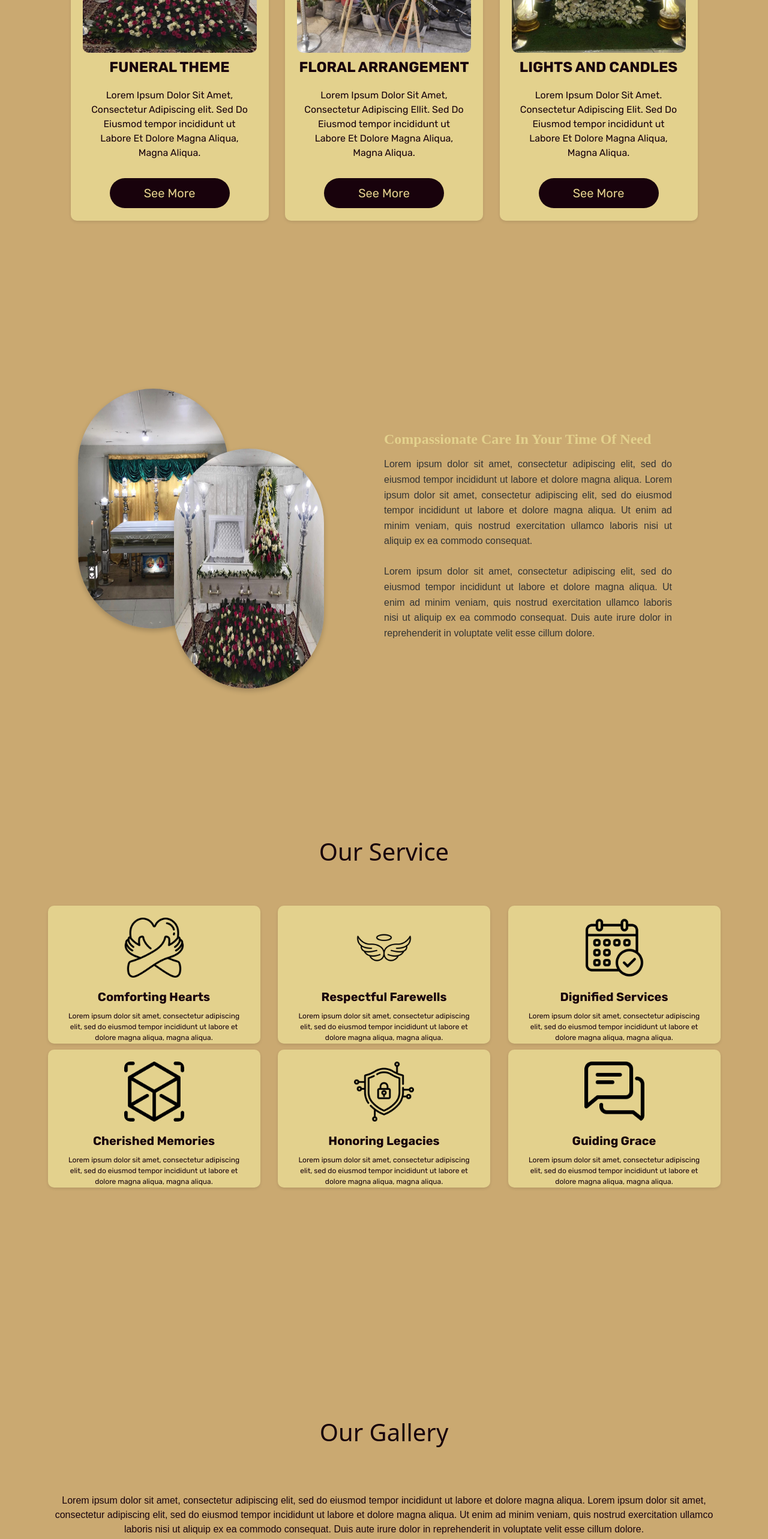
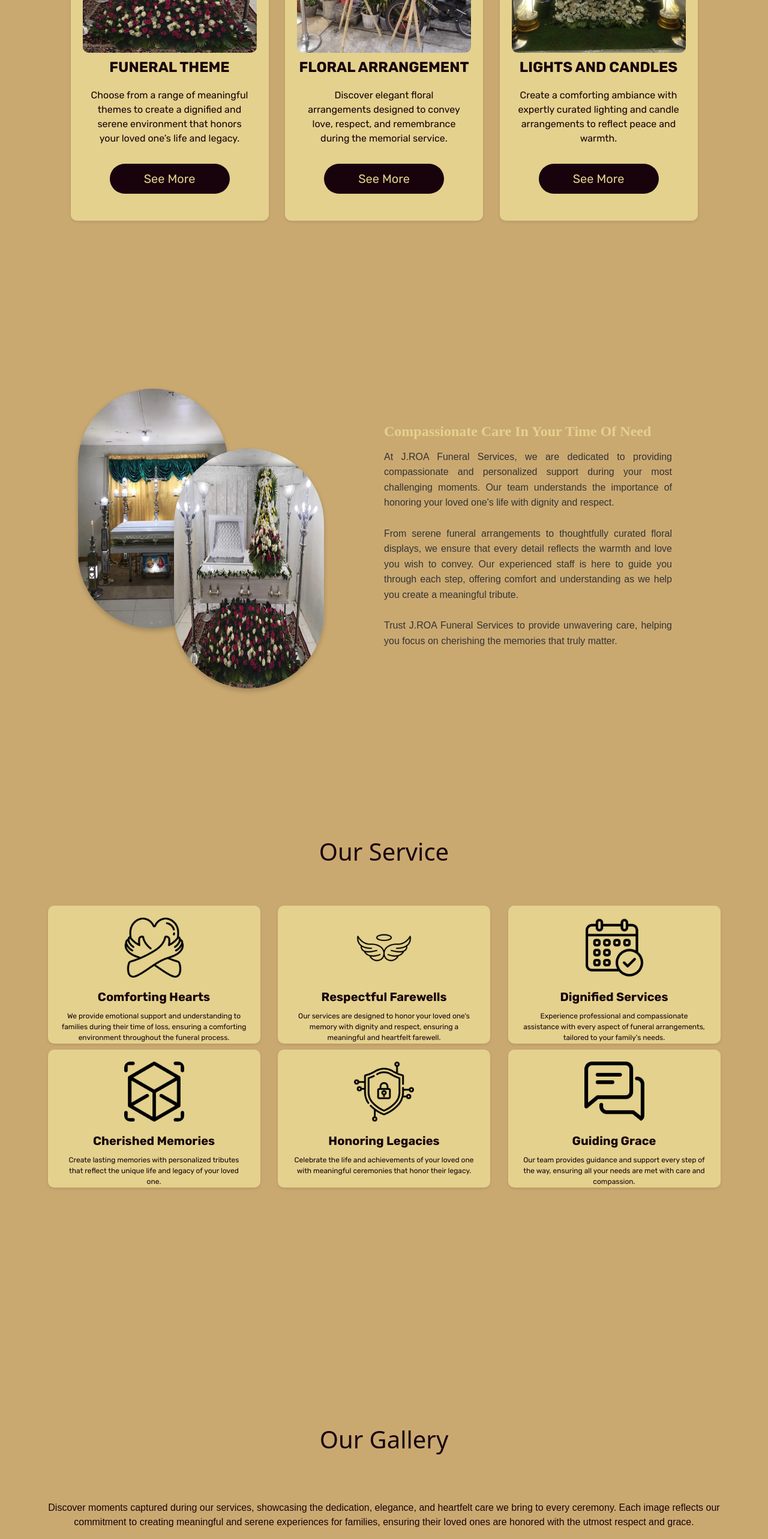
Before and after one commit to UltForce/FUNeral, a React (Create React App) app: page /homepage in a window 1280 px wide. Shown: the part 1220-3786 px from the top of the page at 60% size. Built offline with nearby package versions, Linux system fonts and the light colour scheme; no server answers; the database is empty.

Commit message:
replaced placeholder text in homepage, changed booking to 24 hours and viewing address for admin transaction

```diff
--- a/src/Booking.js
+++ b/src/Booking.js
@@ -720,8 +720,6 @@ const Booking = ({}) => {
                 hour: "numeric",
                 minute: "numeric",
               }}
-              slotMinTime="08:00:00" // Set the earliest time to 8am
-              slotMaxTime="17:30:00" // Set the latest time to 5pm
               slotDuration="01:00:00" // Set the duration of each time slot to 30 minutes
             />
           </div>
--- a/src/Transaction.js
+++ b/src/Transaction.js
@@ -675,7 +675,7 @@ const Transaction = () => {
                 <th>Name of Deceased</th>
                 <th>Date of Burial</th>
                 <th>Time of Burial</th>
-                <th>Address</th>
+                <th>Viewing Address</th>
                 <th>Cemetery</th>
                 <th>Status</th>
                 <th>Action</th>
@@ -858,7 +858,7 @@ const Transaction = () => {
               </OverlayTrigger>
               <br />
               <Form.Group controlId="formAddress">
-                <Form.Label className="label-title">Address</Form.Label>
+                <Form.Label className="label-title">Viewing Address</Form.Label>
                 <Form.Control
                   className="input-details"
                   type="text"
@@ -1051,7 +1051,7 @@ const Transaction = () => {
                   <br />
                   <strong>Ordered By:</strong> {selectedTransaction.orderedBy}
                   <br />
-                  <strong>Address:</strong> {selectedTransaction.address}
+                  <strong>Viewing Address:</strong> {selectedTransaction.address}
                   <br />
                   <strong>Cemetery:</strong> {selectedTransaction.cemetery}
                   <br />
--- a/src/homepage.js
+++ b/src/homepage.js
@@ -4,7 +4,8 @@ import { getFirestore, doc, getDoc } from "firebase/firestore";
 import { getCurrentUserId, getUserRoleFirestore, auth } from "./firebase.js";
 import "./homepage.css";
 import "typeface-rubik";
-import { Carousel } from 'react-carousel-minimal';
+import { Carousel } from "react-carousel-minimal";
+import { Modal, Button } from "react-bootstrap";
 
 const Homepage = () => {
   const navigate = useNavigate();
@@ -15,6 +16,8 @@ const Homepage = () => {
     aboutUsText: "",
     contactText: "",
   });
+  const [showModal, setShowModal] = useState(false);
+  const [activeArticle, setActiveArticle] = useState(null);
 
   useEffect(() => {
     const unsubscribe = auth.onAuthStateChanged(async (user) => {
@@ -54,6 +57,14 @@ const Homepage = () => {
     }
   };
 
+  const handleSeeMore = () => {
+    if (isLoggedIn) {
+      navigate("/services");
+    } else {
+      navigate("/login");
+    }
+  };
+
   const Card = ({ image, title, description }) => {
     return (
       <div className="card">
@@ -68,36 +79,75 @@ const Homepage = () => {
   const gallery = [
     {
       image: "/funeral pics/wake1.jpg",
-      caption: "Funeral"
+      caption: "Funeral",
     },
     {
       image: "/funeral pics/flowers.jpg",
-      caption: "Flowers"
+      caption: "Flowers",
     },
     {
       image: "/funeral pics/wake3.jpg",
-      caption: "Funeral"
+      caption: "Funeral",
     },
     {
       image: "/funeral pics/wake5.jpg",
-      caption: "Funeral"
+      caption: "Funeral",
     },
     {
       image: "/funeral pics/wake6.jpg",
-      caption: "Funeral"
+      caption: "Funeral",
     },
-
-
   ];
 
   const captionStyle = {
-    fontSize: '2em',
-    fontWeight: 'bold',
-  }
+    fontSize: "2em",
+    fontWeight: "bold",
+  };
   const slideNumberStyle = {
-    fontSize: '20px',
-    fontWeight: 'bold',
-  }
+    fontSize: "20px",
+    fontWeight: "bold",
+  };
+
+  const articles = [
+    {
+      img: "/funeral pics/Blog1.jpg",
+      title: "Filipino Beliefs You Should Respect When Attending Wakes",
+      content: `
+        Attending wakes in the Philippines often involves observing cultural practices
+        rooted in deep respect for the departed and their families. These may include
+        refraining from wearing bright colors, offering prayers, and participating in rituals
+        such as the “pa-siyam” or the nine-day novena.
+      `,
+    },
+    {
+      img: "/funeral pics/blog2.jpg",
+      title: "What Goes Into A Funeral Package, And How To Choose",
+      content: `
+        Funeral packages typically include essential services such as embalming, viewing arrangements,
+        transportation, and burial. Choosing the right package depends on your family’s needs,
+        budget, and the desired level of customization to honor your loved one.
+      `,
+    },
+    {
+      img: "/funeral pics/blog3.jpg",
+      title: "What are the Death Traditions in the Philippines?",
+      content: `
+        Death traditions in the Philippines are a mix of indigenous practices and Catholic influences.
+        These include holding vigils, offering food to visitors, and celebrating the “pasiyam”
+        and “babang luksa” to mark the end of mourning periods.
+      `,
+    },
+  ];
+
+  const handleShowModal = (article) => {
+    setActiveArticle(article);
+    setShowModal(true);
+  };
+
+  const handleCloseModal = () => {
+    setShowModal(false);
+    setActiveArticle(null);
+  };
 
   return (
     <div className="snapping-container content-user">
@@ -121,37 +171,28 @@ const Homepage = () => {
             <img src="/funeral pics/homepage2.jpg" alt="Funeral Theme" />
             <h3>FUNERAL THEME</h3>
             <p>
-              Lorem Ipsum Dolor Sit Amet, Consectetur Adipiscing elit. Sed Do
-              Eiusmod tempor incididunt ut Labore Et Dolore Magna Aliqua, Magna
-              Aliqua.
+              Choose from a range of meaningful themes to create a dignified and
+              serene environment that honors your loved one’s life and legacy.
             </p>
-            <button>See More</button>
+            <button onClick={handleSeeMore}>See More</button>
           </div>
           <div className="homecard">
-            <img
-              src="/funeral pics/flowers.jpg"
-              alt="Floral Arrangement"
-            />
+            <img src="/funeral pics/flowers.jpg" alt="Floral Arrangement" />
             <h3>FLORAL ARRANGEMENT</h3>
             <p>
-              Lorem Ipsum Dolor Sit Amet, Consectetur Adipiscing Ellit. Sed Do
-              Eiusmod tempor incididunt ut Labore Et Dolore Magna Aliqua, Magna
-              Aliqua.
+              Discover elegant floral arrangements designed to convey love,
+              respect, and remembrance during the memorial service.
             </p>
-            <button>See More</button>
+            <button onClick={handleSeeMore}>See More</button>
           </div>
           <div className="homecard">
-            <img
-              src="/funeral pics/wake6.jpg"
-              alt="Lights and Candles"
-            />
+            <img src="/funeral pics/wake6.jpg" alt="Lights and Candles" />
             <h3>LIGHTS AND CANDLES</h3>
             <p>
-              Lorem Ipsum Dolor Sit Amet. Consectetur Adipiscing Elit. Sed Do
-              Eiusmod tempor incididunt ut Labore Et Dolore Magna Aliqua, Magna
-              Aliqua.
+              Create a comforting ambiance with expertly curated lighting and
+              candle arrangements to reflect peace and warmth.
             </p>
-            <button>See More</button>
+            <button onClick={handleSeeMore}>See More</button>
           </div>
         </div>
       </section>
@@ -159,18 +200,36 @@ const Homepage = () => {
       <section className="snap-section section4">
         <section className="care-section">
           <div className="images-container">
-        <img src="/funeral pics/homepage1.jpg" alt="Service Image 1" className="rounded-image" />
-        <img src="funeral pics/homepage2.jpg" alt="Service Image 2" className="rounded-image" />
+            <img
+              src="/funeral pics/homepage1.jpg"
+              alt="Dignified Funeral Service"
+              className="rounded-image"
+            />
+            <img
+              src="/funeral pics/homepage2.jpg"
+              alt="Compassionate Floral Arrangements"
+              className="rounded-image"
+            />
           </div>
-
-
 
           <div className="text-container">
             <h3>Compassionate Care In Your Time Of Need</h3>
             <p>
-          Lorem ipsum dolor sit amet, consectetur adipiscing elit, sed do eiusmod tempor incididunt ut labore et dolore magna aliqua. Lorem ipsum dolor sit amet, consectetur adipiscing elit, sed do eiusmod tempor incididunt ut labore et dolore magna aliqua. Ut enim ad minim veniam, quis nostrud exercitation ullamco laboris nisi ut aliquip ex ea commodo consequat.
-          <br /><br />
-          Lorem ipsum dolor sit amet, consectetur adipiscing elit, sed do eiusmod tempor incididunt ut labore et dolore magna aliqua. Ut enim ad minim veniam, quis nostrud exercitation ullamco laboris nisi ut aliquip ex ea commodo consequat. Duis aute irure dolor in reprehenderit in voluptate velit esse cillum dolore.
+              At J.ROA Funeral Services, we are dedicated to providing
+              compassionate and personalized support during your most
+              challenging moments. Our team understands the importance of
+              honoring your loved one's life with dignity and respect.
+              <br />
+              <br />
+              From serene funeral arrangements to thoughtfully curated floral
+              displays, we ensure that every detail reflects the warmth and love
+              you wish to convey. Our experienced staff is here to guide you
+              through each step, offering comfort and understanding as we help
+              you create a meaningful tribute.
+              <br />
+              <br />
+              Trust J.ROA Funeral Services to provide unwavering care, helping
+              you focus on cherishing the memories that truly matter.
             </p>
           </div>
         </section>
@@ -181,15 +240,12 @@ const Homepage = () => {
         <br></br>
         <div class="homepage-row">
           <div class="grid">
-            <img
-              src="/ficons/comfortinghearts.png"
-              alt="Comforting Hearts"
-            />
+            <img src="/ficons/comfortinghearts.png" alt="Comforting Hearts" />
             <h2>Comforting Hearts </h2>
             <p>
-              Lorem ipsum dolor sit amet, consectetur adipiscing elit, sed do
-              eiusmod tempor incididunt ut labore et dolore magna aliqua, magna
-              aliqua.
+              We provide emotional support and understanding to families during
+              their time of loss, ensuring a comforting environment throughout
+              the funeral process.
             </p>
           </div>
           <div className="grid">
@@ -199,9 +255,8 @@ const Homepage = () => {
             />
             <h2>Respectful Farewells</h2>
             <p>
-              Lorem ipsum dolor sit amet, consectetur adipiscing elit, sed do
-              eiusmod tempor incididunt ut labore et dolore magna aliqua, magna
-              aliqua.
+              Our services are designed to honor your loved one's memory with
+              dignity and respect, ensuring a meaningful and heartfelt farewell.
             </p>
           </div>
           <div className="grid">
@@ -211,42 +266,32 @@ const Homepage = () => {
             />
             <h2>Dignified Services</h2>
             <p>
-              Lorem ipsum dolor sit amet, consectetur adipiscing elit, sed do
-              eiusmod tempor incididunt ut labore et dolore magna aliqua, magna
-              aliqua.
+              Experience professional and compassionate assistance with every
+              aspect of funeral arrangements, tailored to your family's needs.
             </p>
           </div>
           <div className="grid">
-            <img
-              src="/ficons/Cherised Memories.png"
-              alt="Cherished Memories"
-            />
+            <img src="/ficons/Cherised Memories.png" alt="Cherished Memories" />
             <h2>Cherished Memories</h2>
             <p>
-              Lorem ipsum dolor sit amet, consectetur adipiscing elit, sed do
-              eiusmod tempor incididunt ut labore et dolore magna aliqua, magna
-              aliqua.
+              Create lasting memories with personalized tributes that reflect
+              the unique life and legacy of your loved one.
             </p>
           </div>
           <div className="grid">
-            <img
-              src="/ficons/Honoring Legacies.png"
-              alt="Honoring Legacies"
-            />
+            <img src="/ficons/Honoring Legacies.png" alt="Honoring Legacies" />
             <h2>Honoring Legacies</h2>
             <p>
-              Lorem ipsum dolor sit amet, consectetur adipiscing elit, sed do
-              eiusmod tempor incididunt ut labore et dolore magna aliqua, magna
-              aliqua.
+              Celebrate the life and achievements of your loved one with
+              meaningful ceremonies that honor their legacy.
             </p>
           </div>
           <div className="grid">
             <img src="/ficons/Guiding Grace.png" alt="Guiding Grace" />
             <h2>Guiding Grace</h2>
             <p>
-              Lorem ipsum dolor sit amet, consectetur adipiscing elit, sed do
-              eiusmod tempor incididunt ut labore et dolore magna aliqua, magna
-              aliqua.
+              Our team provides guidance and support every step of the way,
+              ensuring all your needs are met with care and compassion.
             </p>
           </div>
         </div>
@@ -256,19 +301,21 @@ const Homepage = () => {
         <div className="gallery-section">
           <div className="gallery-header">
             <p>
-          Lorem ipsum dolor sit amet, consectetur adipiscing elit, sed do eiusmod tempor incididunt ut labore et dolore magna aliqua.
-          Lorem ipsum dolor sit amet, consectetur adipiscing elit, sed do eiusmod tempor incididunt ut labore et dolore magna aliqua.
-          Ut enim ad minim veniam, quis nostrud exercitation ullamco laboris nisi ut aliquip ex ea commodo consequat.
-          Duis aute irure dolor in reprehenderit in voluptate velit esse cillum dolore.
+              Discover moments captured during our services, showcasing the
+              dedication, elegance, and heartfelt care we bring to every
+              ceremony. Each image reflects our commitment to creating
+              meaningful and serene experiences for families, ensuring their
+              loved ones are honored with the utmost respect and grace.
             </p>
           </div>
 
           <div className="gallery-images">
             <div style={{ textAlign: "center" }}>
-
-        <div style={{
-          padding: "50 50px"
-        }}>
+              <div
+                style={{
+                  padding: "50 50px",
+                }}
+              >
                 <Carousel
                   data={gallery}
                   time={2000}
@@ -297,53 +344,49 @@ const Homepage = () => {
                 />
               </div>
             </div>
-
           </div>
         </div>
       </section>
       <section className="snap-section section7">
         <h1>BLOGS & ARTICLES</h1>
         <div className="blogs">
-          <div className="article">
-            <img src="/funeral pics/Blog1.jpg" alt="Blog1 Image" />
-            <h2>Filipino Beliefs You Should Respect When Attending Wakes</h2>
-            <p>
-              Lorem ipsum dolor sit amet, consectetur adipiscing elit, sed do
-              eiusmod tempor incididunt ut labore et dolore magna aliqua, magna
-              aliqua.
-            </p>
-            <button>Read More</button>
+          {articles.map((article, index) => (
+            <div className="article" key={index}>
+              <img src={article.img} alt={`${article.title} Image`} />
+              <h2>{article.title}</h2>
+              <p>{article.content.slice(0, 100)}...</p>
+              <button onClick={() => handleShowModal(article)}>
+                Read More
+              </button>
             </div>
-          <div className="article">
+          ))}
+        </div>
+
+        {/* Modal */}
+        {activeArticle && (
+          <Modal show={showModal} onHide={handleCloseModal} centered>
+            <Modal.Header closeButton>
+              <Modal.Title>{activeArticle.title}</Modal.Title>
+            </Modal.Header>
+            <Modal.Body>
               <img
-              src="/funeral pics/blog2.jpg"
-              alt="Blog2 Image"
+                src={activeArticle.img}
+                alt={activeArticle.title}
+                style={{
+                  width: "100%",
+                  marginBottom: "20px",
+                  borderRadius: "8px",
+                }}
               />
-            <h2>What Goes Into A Funeral Package, And How To Choose </h2>
-            <p>
-              Lorem ipsum dolor sit amet, consectetur adipiscing elit, sed do
-              eiusmod tempor incididunt ut labore et dolore magna aliqua, magna
-              aliqua.
-            </p>
-            <button>Read More</button>
-          </div>
-          <div className="article">
-            <img
-              src="/funeral pics/blog3.jpg"
-              alt="Lights and Candles"
-            />
-            <h2>What are the Death Traditions in the Phillippines?</h2>
-            <p>
-              Lorem ipsum dolor sit amet, consectetur adipiscing elit, sed do
-              eiusmod tempor incididunt ut labore et dolore magna aliqua, magna
-              aliqua.
-            </p>
-            <button>Read More</button>
-          </div>
-        </div>
-      </section>
-      <section className="snap-section section7">
-        <h1>Testimonials</h1>
+              <p>{activeArticle.content}</p>
+            </Modal.Body>
+            <Modal.Footer>
+              <Button variant="secondary" onClick={handleCloseModal}>
+                Close
+              </Button>
+            </Modal.Footer>
+          </Modal>
+        )}
       </section>
     </div>
   );
```
Lines whose indentation alone changed are shown as unchanged.
